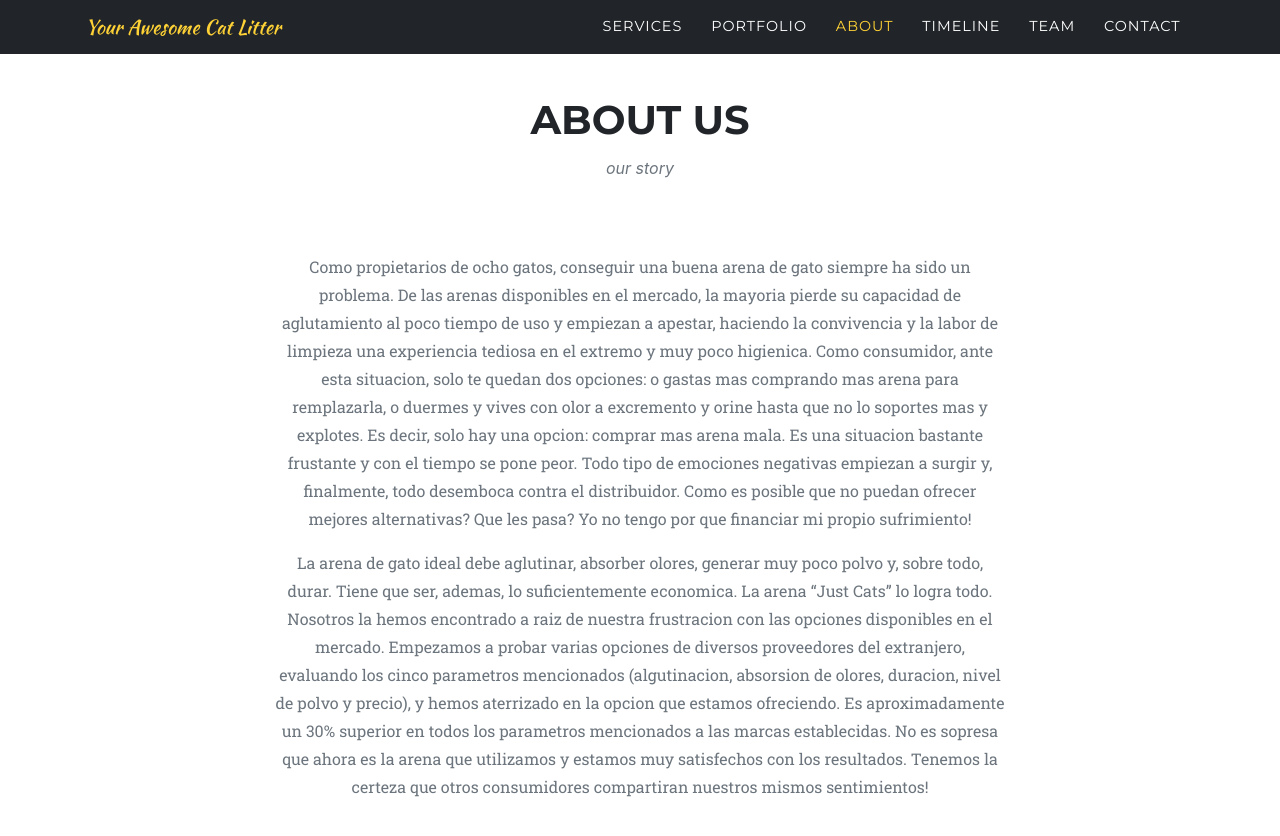
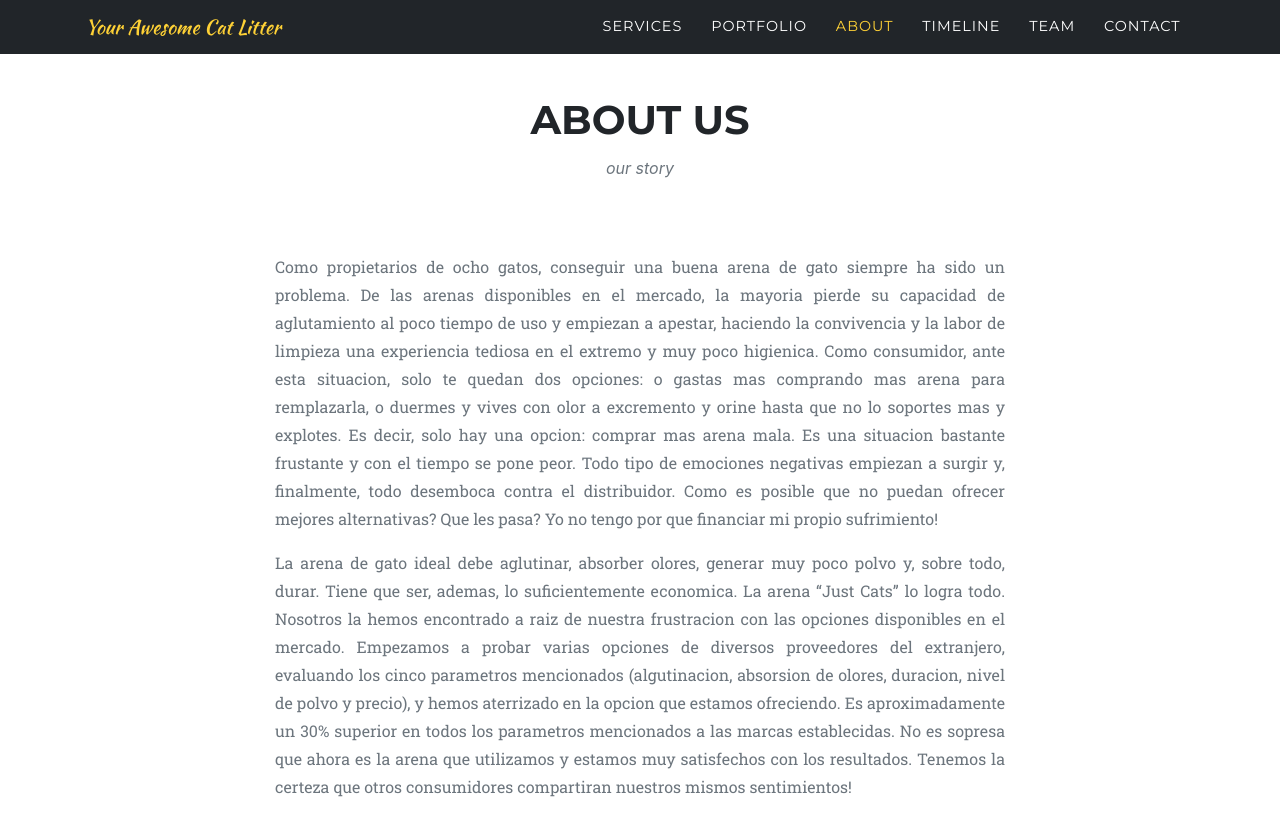
Before and after one commit to Caquita-beep/JustCats, a Jekyll site: the page built from index.md, in a window 1280 px wide and 900 px high, scrolled down 2324 px. Shown: the top 836 px of the window. Built offline with Jekyll 4.4.1, drawn with Linux system fonts in a browser that asks for light colours; some web fonts are replaced.

Commit message:
Update about.html

```diff
--- a/_includes/about.html
+++ b/_includes/about.html
@@ -10,7 +10,7 @@
     </div>
     <div class="row">
       <div class="col-lg-8 mx-auto text-center">
-        <div class="large text-muted">{{ site.data.sitetext[site.locale].about.body | markdownify }}</div>
+        <div class="large text-muted" style="text-align: justify;">{{ site.data.sitetext[site.locale].about.body | markdownify }}</div>
       </div>
     </div>
   </div>
@@ -26,7 +26,7 @@
     </div>
     <div class="row">
       <div class="col-lg-8 mx-auto text-center">
-        <div class="large text-muted">{{ site.data.sitetext.about.body | markdownify }}</div>
+        <div class="large text-muted" style="text-align: justify;">{{ site.data.sitetext.about.body | markdownify }}</div>
       </div>
     </div>
   </div>
```
